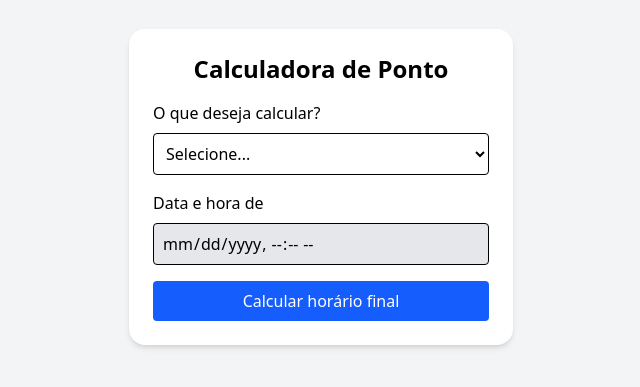
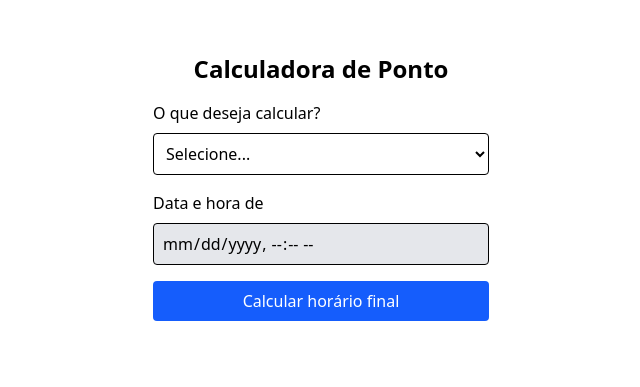
Before and after one commit to anaSophos/hourscalculatorrh, a Next.js app: page / in a window 1280 px wide. Shown: the part 213-600 px from the top of the page, without its empty margins (319-959 px from the left). Built offline with nearby package versions, Linux system fonts and the light colour scheme.

Commit message:
feat: ajuste do minuto de acordo com o dia da semana

```diff
--- a/app/page.tsx
+++ b/app/page.tsx
@@ -42,7 +42,12 @@ export default function Home() {
 
     if(tipoHora === "Minutos Residuais"){
       entradaDate.setHours(entradaDate.getHours() + 9);
-      entradaDate.setMinutes(entradaDate.getMinutes() + 44);
+      if (entradaDate.getDay() === 1) {
+        entradaDate.setMinutes(entradaDate.getMinutes() + 50);
+      } else {
+        entradaDate.setMinutes(entradaDate.getMinutes() + 48);
+      }
+      //entradaDate.setMinutes(entradaDate.getMinutes() + 48);
     }else{
       entradaDate.setHours(entradaDate.getHours() + horasTrabalho);
     }
@@ -66,8 +71,8 @@ export default function Home() {
   }
 
   return (
-    <main className="flex flex-col items-center justify-center min-h-screen bg-gray-100 p-6">
-      <div className="bg-white p-6 rounded-2xl shadow-md w-full max-w-sm">
+    <main className="flex flex-col items-center justify-center min-h-screen bg-white p-6">
+      <div className="bg-white p-6 w-full max-w-sm">
 
         <h1 className="text-2xl font-semibold text-center mb-4">
           Calculadora de Ponto
```
